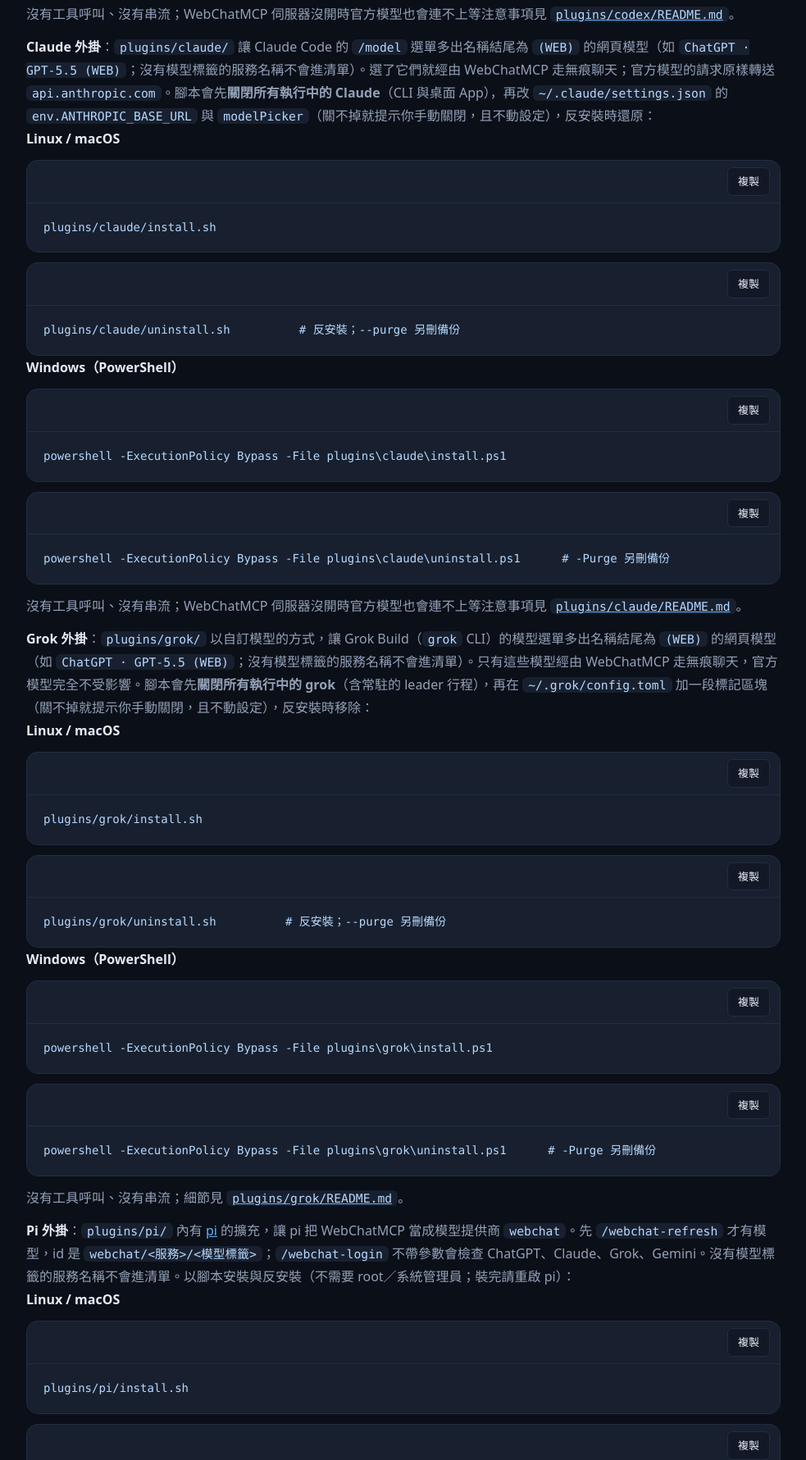
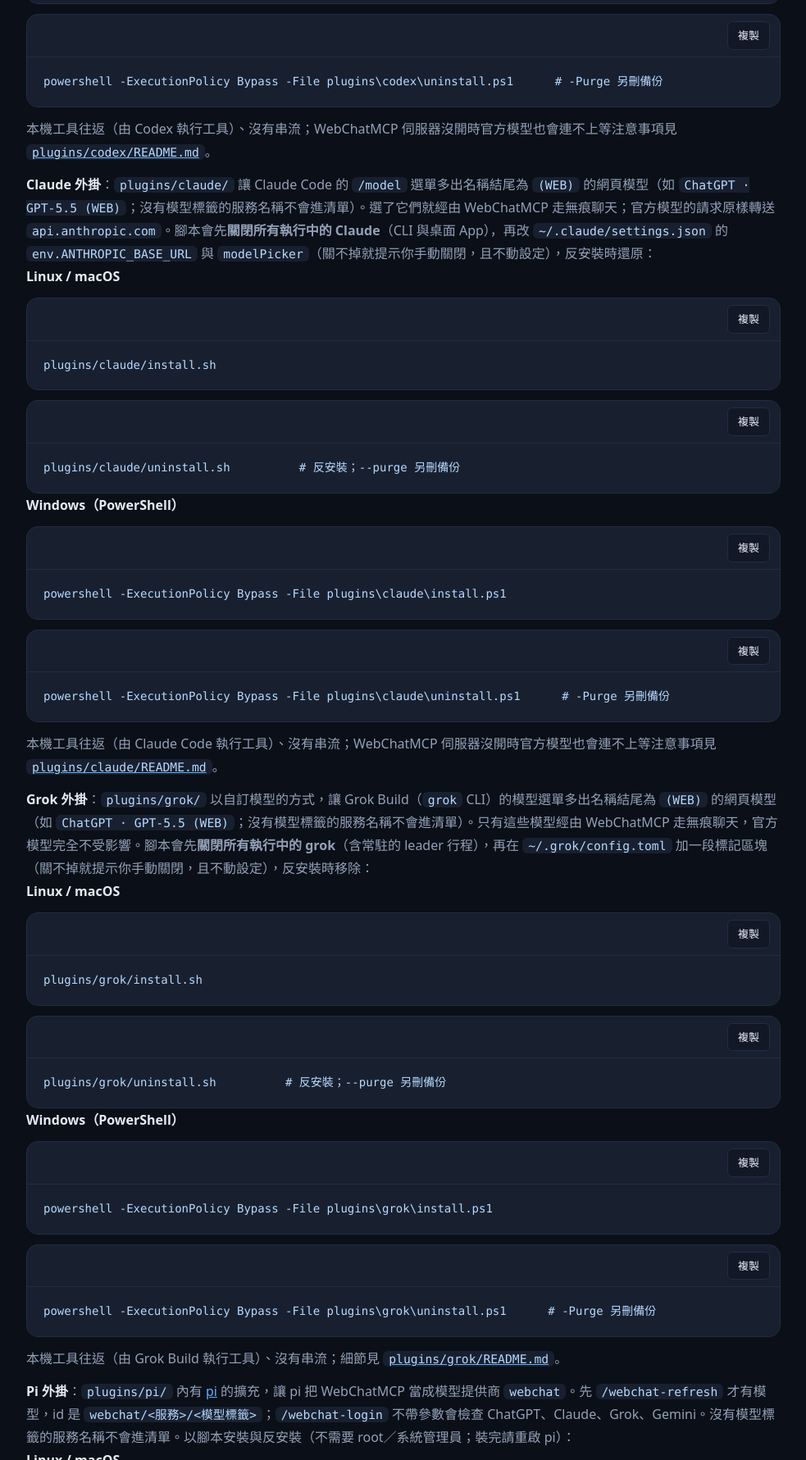
Before and after one commit to JS-PACKAGE/WebChatMCP.js, a website: page index.html in a window 1280 px wide. Shown: the part 7929-9710 px from the top of the page at 82% size, without its empty margins (148-1131 px from the left). Drawn offline with Linux system fonts and the light colour scheme.

Commit message:
M2: 文件同步所有模型外掛的本機工具往返（README 中英、官網、AGENTS）

```diff
--- a/index.html
+++ b/index.html
@@ -268,7 +268,7 @@
 <pre><code># Windows（PowerShell）
 powershell -ExecutionPolicy Bypass -File plugins\omp\install.ps1
 powershell -ExecutionPolicy Bypass -File plugins\omp\uninstall.ps1      # -Purge 另刪模型快取</code></pre>
-    <p style="margin-top:12px; color:var(--muted)">每個外掛都附安裝與反安裝腳本。omp 外掛沒有工具呼叫、沒有串流；安裝細節與限制見 <a href="https://github.com/JS-PACKAGE/WebChatMCP.js/blob/main/plugins/omp/README.md" style="color:var(--accent)"><code>plugins/omp/README.md</code></a>。</p>
+    <p style="margin-top:12px; color:var(--muted)">每個外掛都附安裝與反安裝腳本。所有模型外掛（omp、pi、Codex、Claude、Grok、Hermes）都支援<strong style="color:var(--text)">本機工具往返</strong>：宿主把你的問題與它的工具清單送來；網頁模型只會用嚴格的 JSON 信封「提出要求」（綁定每次請求的隨機 nonce，並比對宿主的工具名稱與必要參數，隨便寫出的文字永遠不會被執行）；外掛把它轉成宿主原生的工具呼叫；宿主依自己的權限與確認設定在本機執行，結果再送回網頁模型，直到它給出答案。每次網頁聊天都是全新的無痕聊天，所以每一輪都會重新帶入系統提示（截斷到 24k 字元）、對話、先前的工具要求與結果（每則結果截斷到 50k 字元）。你讓宿主讀取的檔案內容與指令輸出，會傳到所選服務的平台。沒有串流；安裝細節與限制見 <a href="https://github.com/JS-PACKAGE/WebChatMCP.js/blob/main/plugins/omp/README.md" style="color:var(--accent)"><code>plugins/omp/README.md</code></a>。</p>
     <p style="margin-top:12px; color:var(--muted)"><strong style="color:var(--text)">Codex 外掛</strong>：<code>plugins/codex/</code> 讓 Codex 的模型選單多出名稱結尾為 <code>(WEB)</code> 的網頁模型（如 <code>ChatGPT · GPT-5.5 (WEB)</code>；沒有模型標籤的服務名稱不會進清單）。選了它們就經由 WebChatMCP 走無痕聊天；官方模型的請求原樣轉送官方後端。腳本會先<strong>關閉所有執行中的 Codex</strong>，再改 <code>~/.codex/config.toml</code> 的 <code>openai_base_url</code>（關不掉就提示你手動關閉，且不動設定），反安裝時還原：</p>
 <pre><code># Linux / macOS
 plugins/codex/install.sh
@@ -276,7 +276,7 @@
 <pre><code># Windows（PowerShell）
 powershell -ExecutionPolicy Bypass -File plugins\codex\install.ps1
 powershell -ExecutionPolicy Bypass -File plugins\codex\uninstall.ps1      # -Purge 另刪備份</code></pre>
-    <p style="margin-top:12px; color:var(--muted)">沒有工具呼叫、沒有串流；WebChatMCP 伺服器沒開時官方模型也會連不上等注意事項見 <a href="https://github.com/JS-PACKAGE/WebChatMCP.js/blob/main/plugins/codex/README.md" style="color:var(--accent)"><code>plugins/codex/README.md</code></a>。</p>
+    <p style="margin-top:12px; color:var(--muted)">本機工具往返（由 Codex 執行工具）、沒有串流；WebChatMCP 伺服器沒開時官方模型也會連不上等注意事項見 <a href="https://github.com/JS-PACKAGE/WebChatMCP.js/blob/main/plugins/codex/README.md" style="color:var(--accent)"><code>plugins/codex/README.md</code></a>。</p>
     <p style="margin-top:12px; color:var(--muted)"><strong style="color:var(--text)">Claude 外掛</strong>：<code>plugins/claude/</code> 讓 Claude Code 的 <code>/model</code> 選單多出名稱結尾為 <code>(WEB)</code> 的網頁模型（如 <code>ChatGPT · GPT-5.5 (WEB)</code>；沒有模型標籤的服務名稱不會進清單）。選了它們就經由 WebChatMCP 走無痕聊天；官方模型的請求原樣轉送 <code>api.anthropic.com</code>。腳本會先<strong>關閉所有執行中的 Claude</strong>（CLI 與桌面 App），再改 <code>~/.claude/settings.json</code> 的 <code>env.ANTHROPIC_BASE_URL</code> 與 <code>modelPicker</code>（關不掉就提示你手動關閉，且不動設定），反安裝時還原：</p>
 <pre><code># Linux / macOS
 plugins/claude/install.sh
@@ -284,7 +284,7 @@
 <pre><code># Windows（PowerShell）
 powershell -ExecutionPolicy Bypass -File plugins\claude\install.ps1
 powershell -ExecutionPolicy Bypass -File plugins\claude\uninstall.ps1      # -Purge 另刪備份</code></pre>
-    <p style="margin-top:12px; color:var(--muted)">沒有工具呼叫、沒有串流；WebChatMCP 伺服器沒開時官方模型也會連不上等注意事項見 <a href="https://github.com/JS-PACKAGE/WebChatMCP.js/blob/main/plugins/claude/README.md" style="color:var(--accent)"><code>plugins/claude/README.md</code></a>。</p>
+    <p style="margin-top:12px; color:var(--muted)">本機工具往返（由 Claude Code 執行工具）、沒有串流；WebChatMCP 伺服器沒開時官方模型也會連不上等注意事項見 <a href="https://github.com/JS-PACKAGE/WebChatMCP.js/blob/main/plugins/claude/README.md" style="color:var(--accent)"><code>plugins/claude/README.md</code></a>。</p>
     <p style="margin-top:12px; color:var(--muted)"><strong style="color:var(--text)">Grok 外掛</strong>：<code>plugins/grok/</code> 以自訂模型的方式，讓 Grok Build（<code>grok</code> CLI）的模型選單多出名稱結尾為 <code>(WEB)</code> 的網頁模型（如 <code>ChatGPT · GPT-5.5 (WEB)</code>；沒有模型標籤的服務名稱不會進清單）。只有這些模型經由 WebChatMCP 走無痕聊天，官方模型完全不受影響。腳本會先<strong>關閉所有執行中的 grok</strong>（含常駐的 leader 行程），再在 <code>~/.grok/config.toml</code> 加一段標記區塊（關不掉就提示你手動關閉，且不動設定），反安裝時移除：</p>
 <pre><code># Linux / macOS
 plugins/grok/install.sh
@@ -292,7 +292,7 @@
 <pre><code># Windows（PowerShell）
 powershell -ExecutionPolicy Bypass -File plugins\grok\install.ps1
 powershell -ExecutionPolicy Bypass -File plugins\grok\uninstall.ps1      # -Purge 另刪備份</code></pre>
-    <p style="margin-top:12px; color:var(--muted)">沒有工具呼叫、沒有串流；細節見 <a href="https://github.com/JS-PACKAGE/WebChatMCP.js/blob/main/plugins/grok/README.md" style="color:var(--accent)"><code>plugins/grok/README.md</code></a>。</p>
+    <p style="margin-top:12px; color:var(--muted)">本機工具往返（由 Grok Build 執行工具）、沒有串流；細節見 <a href="https://github.com/JS-PACKAGE/WebChatMCP.js/blob/main/plugins/grok/README.md" style="color:var(--accent)"><code>plugins/grok/README.md</code></a>。</p>
     <p style="margin-top:12px; color:var(--muted)"><strong style="color:var(--text)">Pi 外掛</strong>：<code>plugins/pi/</code> 內有 <a href="https://pi.dev" style="color:var(--accent)">pi</a> 的擴充，讓 pi 把 WebChatMCP 當成模型提供商 <code>webchat</code>。先 <code>/webchat-refresh</code> 才有模型，id 是 <code>webchat/&lt;服務&gt;/&lt;模型標籤&gt;</code>；<code>/webchat-login</code> 不帶參數會檢查 ChatGPT、Claude、Grok、Gemini。沒有模型標籤的服務名稱不會進清單。以腳本安裝與反安裝（不需要 root／系統管理員；裝完請重啟 pi）：</p>
 <pre><code># Linux / macOS
 plugins/pi/install.sh
@@ -300,7 +300,7 @@
 <pre><code># Windows（PowerShell）
 powershell -ExecutionPolicy Bypass -File plugins\pi\install.ps1
 powershell -ExecutionPolicy Bypass -File plugins\pi\uninstall.ps1      # -Purge 另刪模型快取</code></pre>
-    <p style="margin-top:12px; color:var(--muted)">沒有工具呼叫、沒有串流；細節見 <a href="https://github.com/JS-PACKAGE/WebChatMCP.js/blob/main/plugins/pi/README.md" style="color:var(--accent)"><code>plugins/pi/README.md</code></a>。</p>
+    <p style="margin-top:12px; color:var(--muted)">本機工具往返（由 pi 執行工具）、沒有串流；細節見 <a href="https://github.com/JS-PACKAGE/WebChatMCP.js/blob/main/plugins/pi/README.md" style="color:var(--accent)"><code>plugins/pi/README.md</code></a>。</p>
     <p style="margin-top:12px; color:var(--muted)"><strong style="color:var(--text)">Hermes 外掛</strong>：<code>plugins/hermes/</code> 讓 Hermes Agent 把 WebChatMCP 當成模型提供商 <code>webchat</code>（模型 id 是 <code>&lt;服務&gt;/&lt;模型標籤&gt;</code>，先 refresh；<code>chatgpt</code> 這種沒有模型的名稱不會進清單）。沒有 <code>env_vars</code> 就不會註冊；明確指定時沒有金鑰會直接失敗，不會改走別家。<code>fallback_models</code> 留空，只是 <code>GET /models</code> 失敗時的選單後備。安裝腳本寫入假的 <code>WEBCHAT_API_KEY</code>（橋接不驗證），不改 <code>model.provider</code>：</p>
 <pre><code># Linux / macOS
 plugins/hermes/install.sh
@@ -308,7 +308,7 @@
 <pre><code># Windows（PowerShell）
 powershell -ExecutionPolicy Bypass -File plugins\hermes\install.ps1
 powershell -ExecutionPolicy Bypass -File plugins\hermes\uninstall.ps1      # -Purge 另刪模型快取</code></pre>
-    <p style="margin-top:12px; color:var(--muted)">沒有工具呼叫、沒有串流；細節見 <a href="https://github.com/JS-PACKAGE/WebChatMCP.js/blob/main/plugins/hermes/README.md" style="color:var(--accent)"><code>plugins/hermes/README.md</code></a>。</p>
+    <p style="margin-top:12px; color:var(--muted)">本機工具往返（由 Hermes 執行工具）、沒有串流；細節見 <a href="https://github.com/JS-PACKAGE/WebChatMCP.js/blob/main/plugins/hermes/README.md" style="color:var(--accent)"><code>plugins/hermes/README.md</code></a>。</p>
   </section>
 
   <section>
```
Also changed, not shown: AGENTS.md (+2 -1 lines), README.md.
